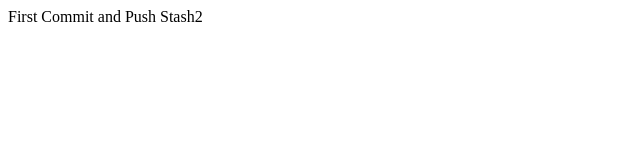
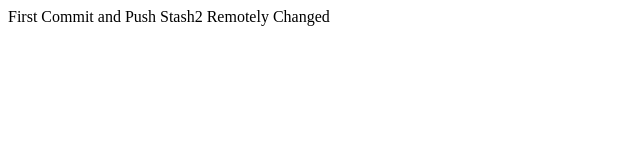
Before and after one commit to PrakashMali160/LearningCommands, a plain HTML site: page index.html in a window 1280 px wide. Shown: the whole page, without its empty margins (0-640 px from the left). Drawn offline with Linux system fonts and the light colour scheme.

Commit message:
Changed Remotely

```diff
--- a/index.html
+++ b/index.html
@@ -8,5 +8,6 @@
 <body>
     First Commit and Push
     Stash2
+    Remotely Changed
 </body>
 </html>
```
